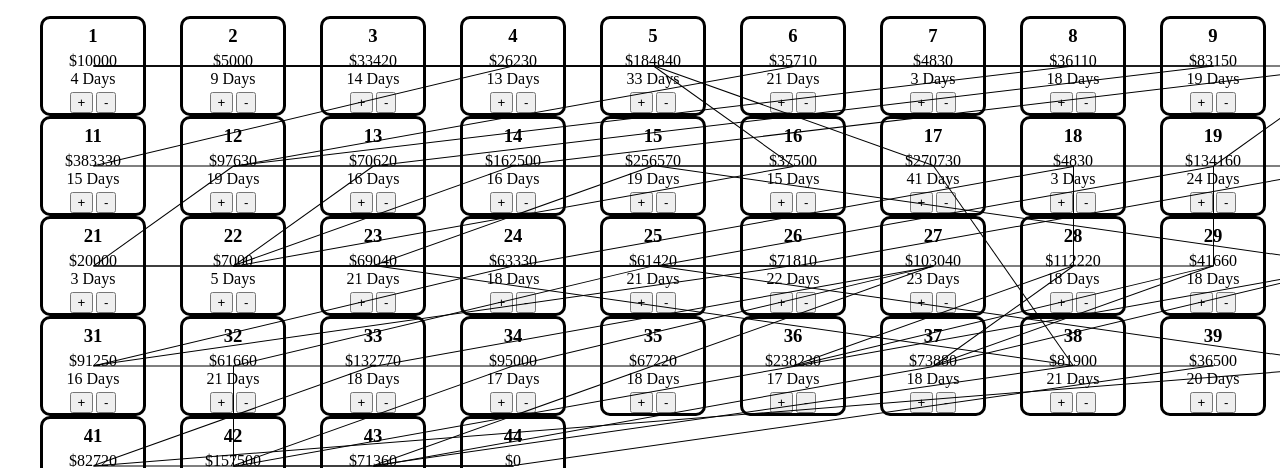
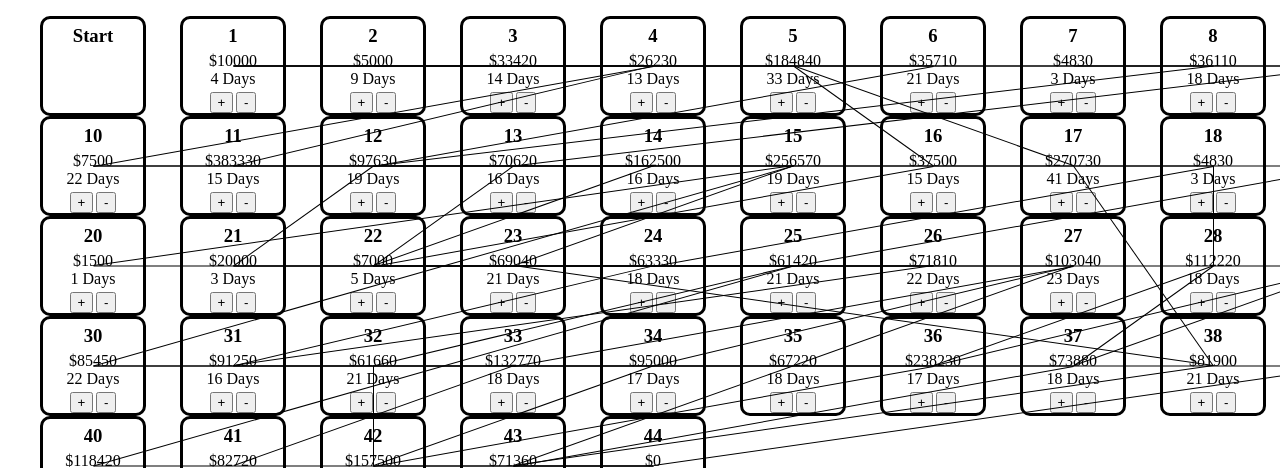
Before and after one commit to b3fr4nk/CPSIM3, a Flask app: page / in a window 1280 px wide; the page is wider, and only the part inside the window is pictured. Shown: the top 468 px of that part. Run offline with Flask 2, Linux system fonts and the light colour scheme.

Commit message:
added start node

```diff
--- a/templates/index.html
+++ b/templates/index.html
@@ -11,6 +11,9 @@
 <body>
     <div class="tree">
         <ul id="sim">
+            <div class="step" id="start">
+                <h3>Start</h3>
+            </div>
         </ul>
 
         <script src="{{ url_for('static', filename='js/render.js') }}"></script>
```
